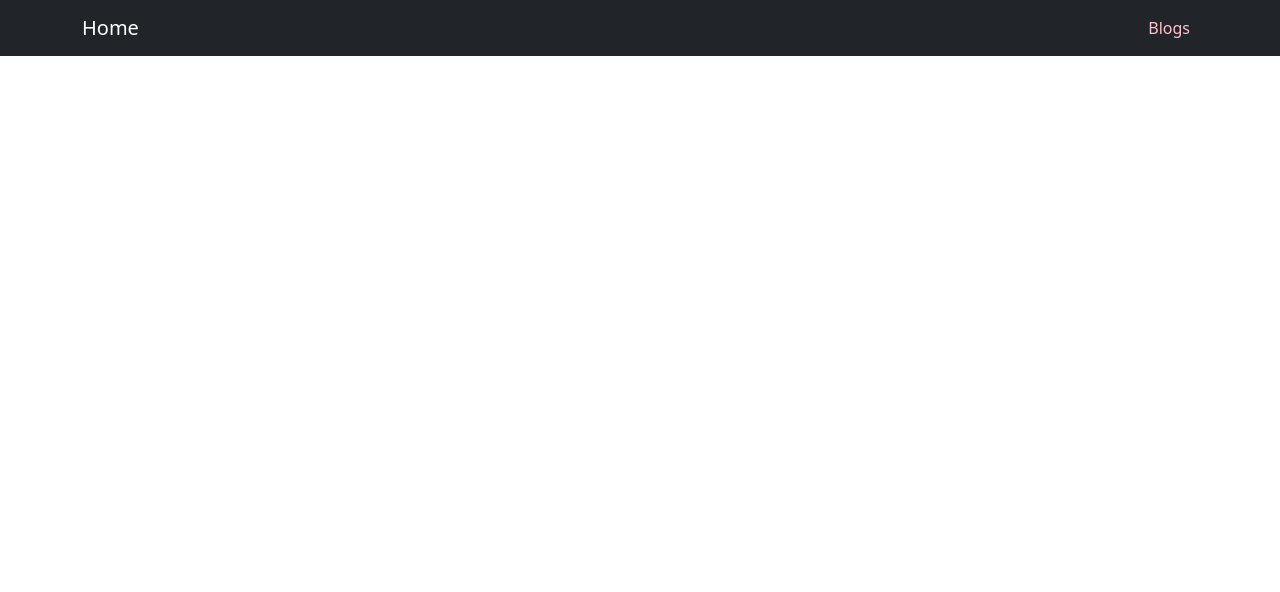
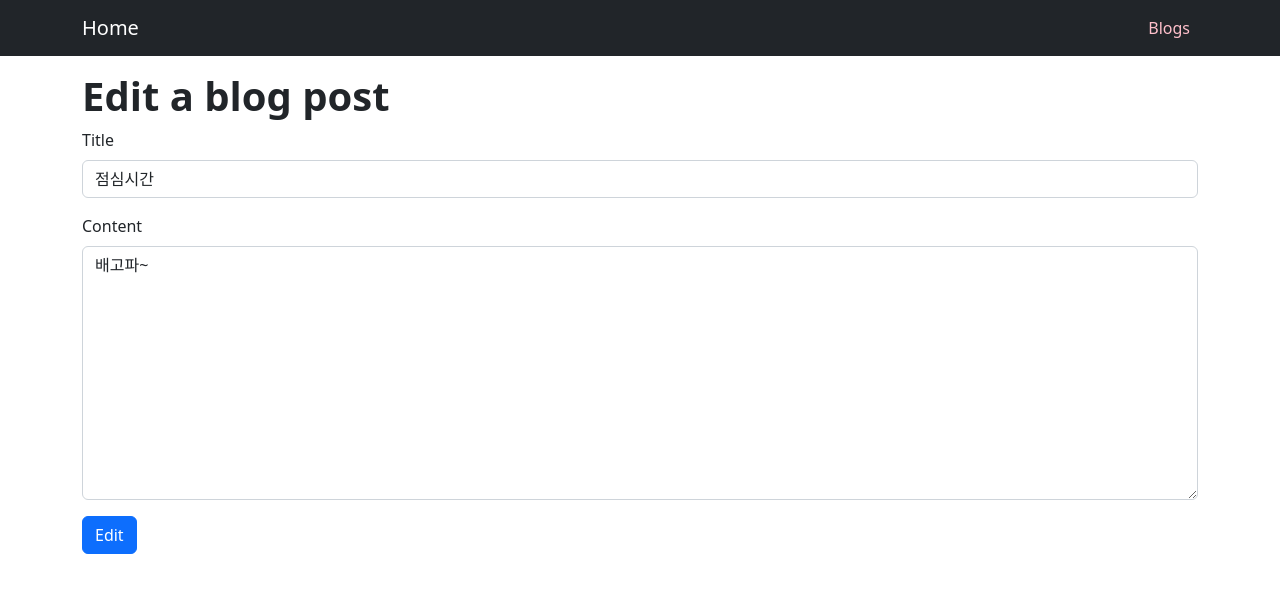
Before and after one commit to kyeongmin1011/react-basic, a React (Create React App) app: page /blogs/1/edit in a window 1280 px wide. Shown: the top 592 px of the page. Built offline with nearby package versions, Linux system fonts and the light colour scheme; data requests are answered from the project's data file.

Commit message:
41. 수정페이지 폼1 (데이터 불러오기)

```diff
--- a/src/components/BlogForm.js
+++ b/src/components/BlogForm.js
@@ -1,8 +1,9 @@
-import {useState} from "react";
+import {useState, useEffect} from "react";
+import {useNavigate, useParams} from "react-router-dom";
+import PropTypes from "prop-types";
 import axios from "axios";
-import {useNavigate} from "react-router-dom";
 
-const BlogForm = () => {
+const BlogForm = ({ editing }) => {
   const navigate = useNavigate()
   const [inputText, setInputText] = useState({
     title: '',
@@ -18,6 +19,17 @@ const BlogForm = () => {
     })
   }
 
+  const {id} = useParams();
+  useEffect(() => {
+    axios.get(`http://localhost:3001/posts/${id}`)
+      .then(res => {
+        setInputText({
+          title: res.data.title,
+          content: res.data.content
+        })
+      })
+  })
+
   const onSubmit = () => {
     axios.post('http://localhost:3001/posts', {
       title,
@@ -29,6 +41,7 @@ const BlogForm = () => {
   return (
     <div className="BlogList container mt-3">
       <div className="mb-3">
+        <h1><b>{editing ? 'Edit' : 'Create'} a blog post</b></h1>
         <label className="form-label">Title</label>
         <input type="text"
                className="form-control"
@@ -40,15 +53,25 @@ const BlogForm = () => {
       <div className="mb-3">
         <label className="form-label">Content</label>
         <textarea className="form-control"
-                  rows="20"
+                  rows="10"
                   value={content}
                   name="content"
                   onChange={handleInput}/>
       </div>
 
-      <button className="btn btn-primary" onClick={onSubmit}>Save</button>
+      <button className="btn btn-primary" onClick={onSubmit}>
+        {editing ? 'Edit' : 'Post'}
+      </button>
     </div>
   )
 }
 
+BlogForm.propTypes = {
+  editing: PropTypes.bool
+}
+
+BlogForm.defaultProps = {
+  editing: false
+}
+
 export default BlogForm;
--- a/src/pages/EditPage.js
+++ b/src/pages/EditPage.js
@@ -1,8 +1,9 @@
+import BlogForm from "../components/BlogForm";
 
 const EditPage = () => {
   return (
     <div className="EditPage">
-
+      <BlogForm editing={true} />
     </div>
   )
 }
--- a/src/pages/ListPage.js
+++ b/src/pages/ListPage.js
@@ -63,7 +63,7 @@ const ListPage = () => {
       <div className="d-flex justify-content-between">
         <h1>Blogs</h1>
         <div>
-          <Link to="/blogs/create" className="btn btn-success">Create New</Link>
+          <Link to="/blogs/create" className="btn btn-success">Create</Link>
         </div>
       </div>
       {renderBlogList()}
```
